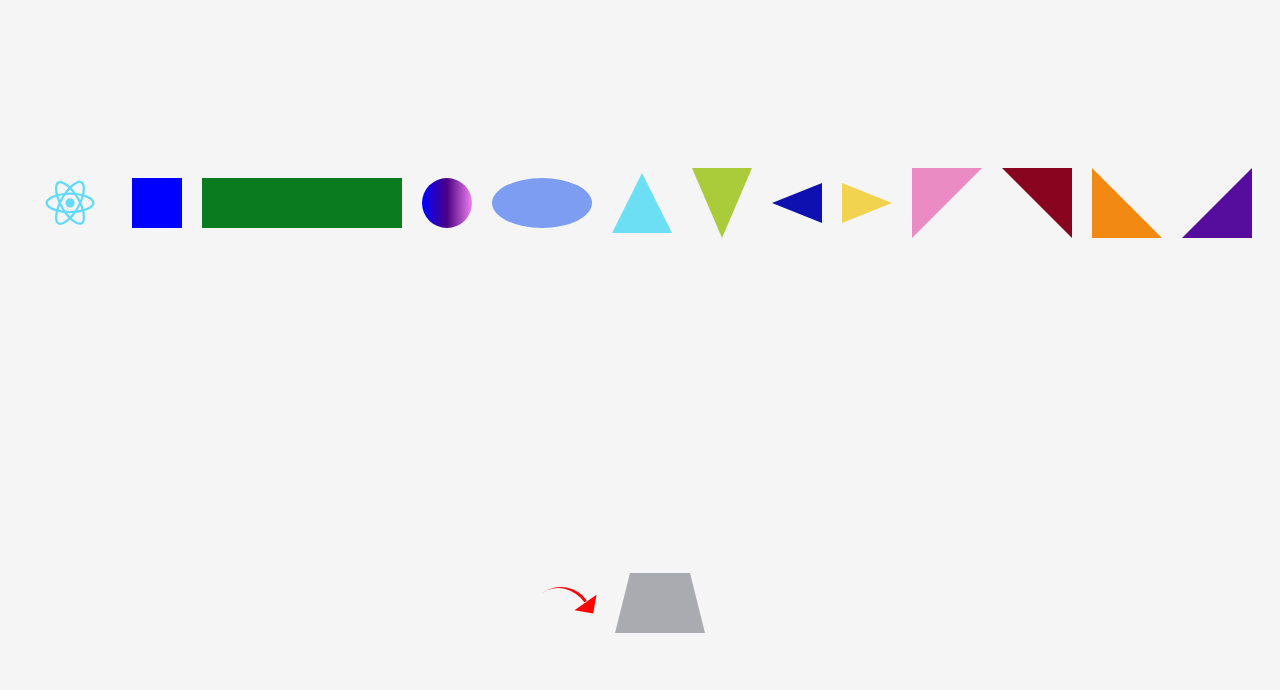
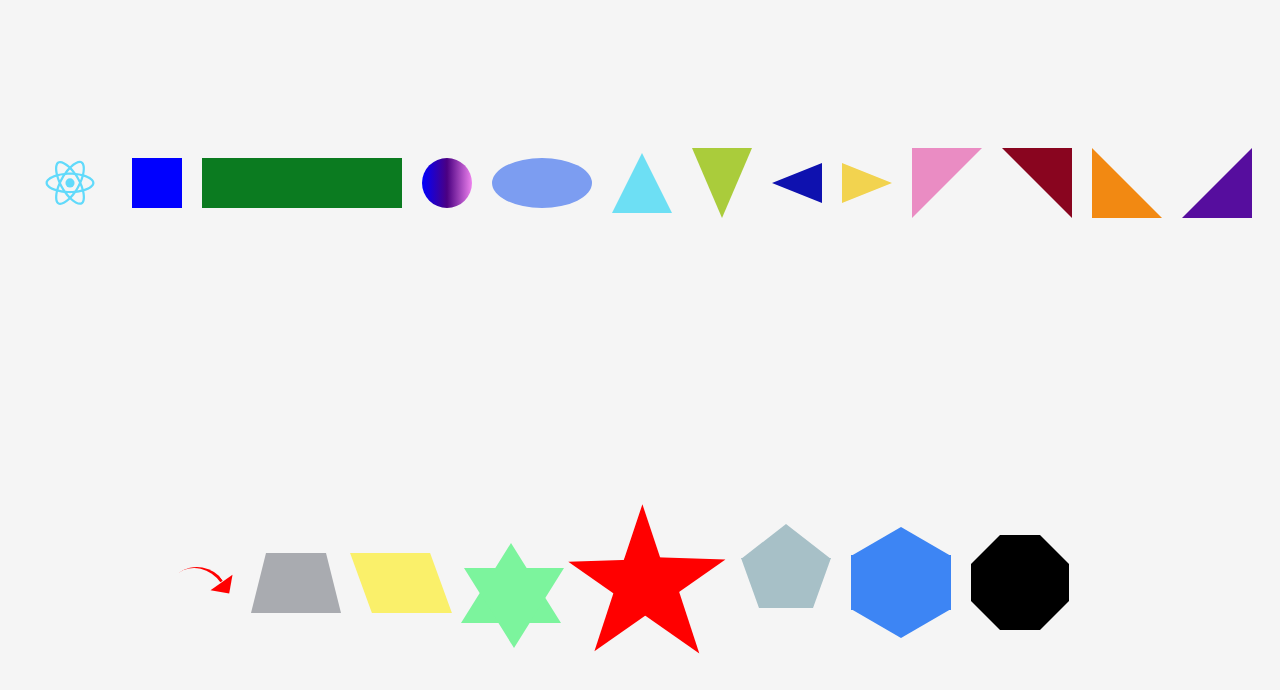
Before and after one commit to winterfive/css-shapes, a React (Create React App) app: page / in a window 1280 px wide. Shown: the top 690 px of the page. Built offline with nearby package versions, Linux system fonts and the light colour scheme.

Commit message:
Added more shapes and their styles

```diff
--- a/src/App.css
+++ b/src/App.css
@@ -38,22 +38,66 @@
   transform: rotate(45deg);
 }
 
-.Fade {
-  animation: fader infinite 10s;
-  pointer-events: none;
+.Hexagon {
+  width: 100px;
+  height: 55px;
+  background: #3D85F4;
+  position: relative;
 }
-
-@keyframes fader {
-  from {
-    opacity: 100%;
-  }
-  to {
-    opacity: 10%;
-  }
+.Hexagon:before {
+  content: "";
+  position: absolute;
+  top: -28px;
+  left: 0;
+  width: 0;
+  height: 0;
+  border-left: 50px solid transparent;
+  border-right: 50px solid transparent;
+  border-bottom: 29px solid #3D85F4;
+}
+.Hexagon:after {
+  content: "";
+  position: absolute;
+  bottom: -28px;
+  left: 0;
+  width: 0;
+  height: 0;
+  border-left: 50px solid transparent;
+  border-right: 50px solid transparent;
+  border-top: 29px solid #3D85F4;
 }
 
 .Logo {
   height: 60px;
+}
+
+.Octagon {
+  width: 98px;
+  height: 40px;
+  background: #000;
+  position: relative;
+}
+.Octagon:before {
+  content: "";
+  width: 40px;
+  height: 0;
+  position: absolute;
+  top: -28px;
+  left: 0;
+  border-bottom: 29px solid #000;
+  border-left: 29px solid whitesmoke;
+  border-right: 29px solid whitesmoke;
+}
+.Octagon:after {
+  content: "";
+  width: 40px;
+  height: 0;
+  position: absolute;
+  bottom: -27px;
+  left: 0;
+  border-top: 29px solid #000;
+  border-left: 29px solid whitesmoke;
+  border-right: 29px solid whitesmoke;
 }
 
 .Oval {
@@ -61,6 +105,33 @@
   border-radius: 100px/50px;
   height: 50px;
   width: 100px;
+}
+
+.Parallelogram {
+  width: 80px;
+  height: 60px;
+  transform: skew(20deg);
+  background: #FAF06A;
+}
+
+.Pentagon {
+  position: relative;
+  width: 54px;
+  box-sizing: content-box;
+  border-width: 50px 18px 0;
+  border-style: solid;
+  border-color: #A7C0C7 transparent;
+}
+.Pentagon:before {
+  content: "";
+  position: absolute;
+  height: 0;
+  width: 0;
+  top: -84px;
+  left: -18px;
+  border-width: 0 45px 35px;
+  border-style: solid;
+  border-color: transparent transparent#A7C0C7;
 }
 
 .Rectangle {
@@ -98,6 +169,66 @@
   width: 50px;
 }
 
+.Star-Five {
+  margin: 50px 0;
+  position: relative;
+  display: block;
+  color: red;
+  width: 0px;
+  height: 0px;
+  border-right: 80px solid transparent;
+  border-bottom: 60px solid red;
+  border-left: 80px solid transparent;
+  transform: rotate(35deg);
+}
+.Star-Five:before {
+  border-bottom: 60px solid red;
+  border-left: 20px solid transparent;
+  border-right: 20px solid transparent;
+  position: absolute;
+  height: 0;
+  width: 0;
+  top: -35px;
+  left: -55px;
+  display: block;
+  content: '';
+  transform: rotate(-35deg);
+}
+.Star-Five:after {
+  position: absolute;
+  display: block;
+  color: red;
+  top: 3px;
+  left: -88px;
+  width: 0px;
+  height: 0px;
+  border-right: 80px solid transparent;
+  border-bottom: 60px solid red;
+  border-left: 80px solid transparent;
+  transform: rotate(-70deg);
+  content: '';
+}
+
+.Star-Six {
+  width: 0;
+  height: 0;
+  border-left: 50px solid transparent;
+  border-right: 50px solid transparent;
+  border-bottom: 80px solid #7CF49D;
+  position: relative;
+}
+.Star-Six:after {
+  width: 0;
+  height: 0;
+  border-left: 50px solid transparent;
+  border-right: 50px solid transparent;
+  border-top: 80px solid #7CF49D;
+  position: absolute;
+  content: "";
+  top: 25px;
+  left: -47px;
+}
+
 .Trapezoid {
   border-bottom: 60px solid #A9ABB0;
   border-left: 15px solid transparent;
@@ -111,8 +242,6 @@
   border-right: 70px solid transparent;
   height: 0;
   width: 0;
-
-
 }
 
 .Triangle-Bottomright {
--- a/src/App.js
+++ b/src/App.js
@@ -19,7 +19,13 @@ function App() {
       <div className="Triangle-Bottomleft Spacing" alt="Orange Triangle"></div>
       <div className="Triangle-Bottomright Spacing" alt="Purple Triangle"></div>
       <div className="Curved-Arrow Spacing" alt="A curved arrow"></div>
-      <div className="Trapezoid Spacing"></div>
+      <div className="Trapezoid Spacing" alt="Grey Trapezoid"></div>
+      <div className="Parallelogram Spacing" alt="Yellow Parallelogram"></div>
+      <div className="Star-Six Spacing" alt="Light Green Six sided Star"></div>
+      <div className="Star-Five Spacing" alt="Red Five pointed Star"></div>
+      <div className="Pentagon Spacing" alt="Red Pentagon"></div>
+      <div className="Hexagon Spacing" alt="Blue Hexagon"></div>
+      <div className="Octagon Spacing" alt="Black Octagon"></div>
 
     </div>
   );
```
